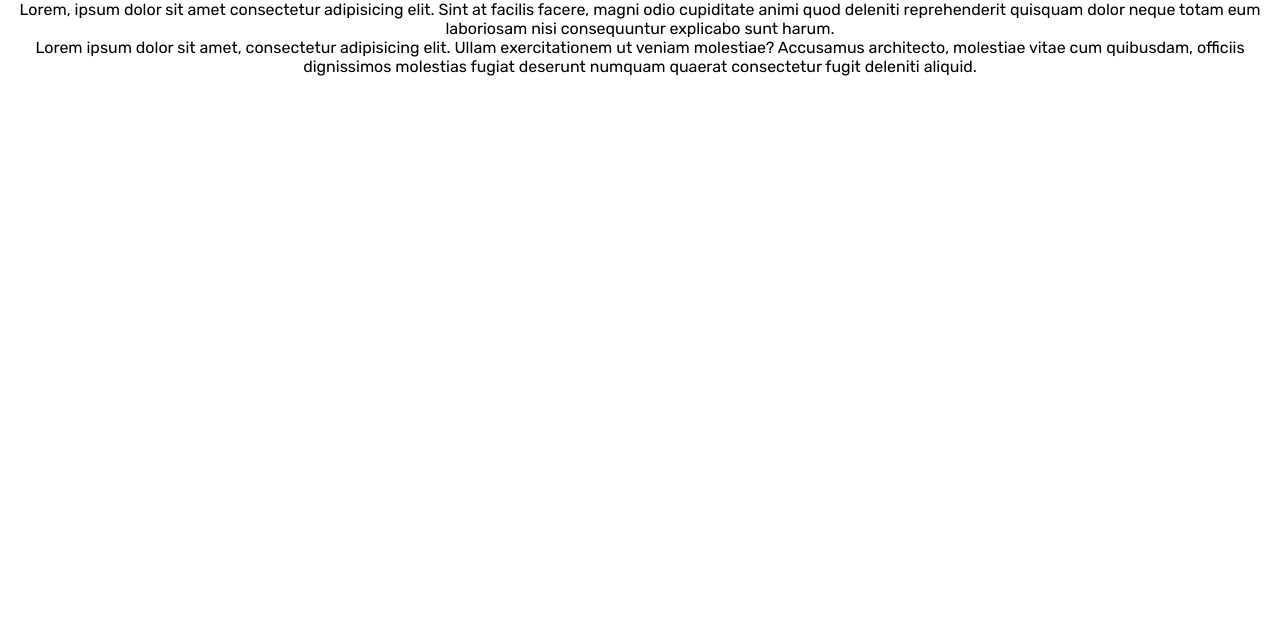
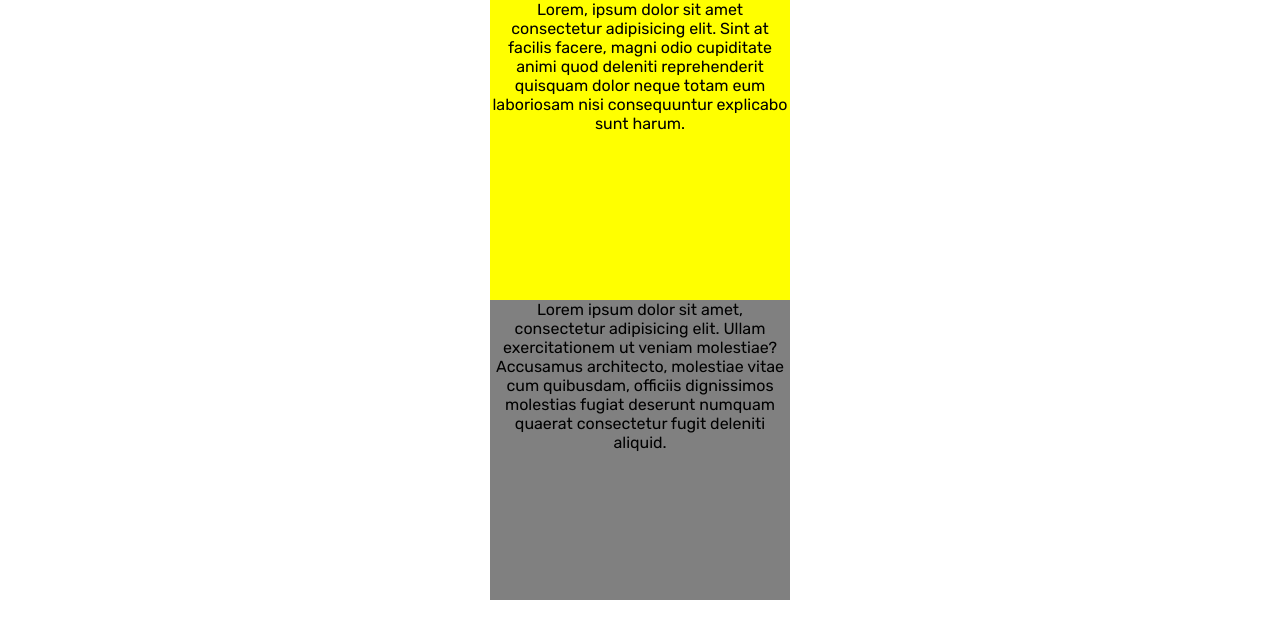
Before and after one commit to amunizp/RockTheCode-HoverAnimation, a plain HTML site: page Index.html in a window 1280 px wide. Drawn offline with Linux system fonts and the light colour scheme.

Commit message:
algo se mueve

```diff
--- a/Index.html
+++ b/Index.html
@@ -10,12 +10,12 @@
 
 <body>
   <section class="grid-container">
-    <div class="background">
+    <div class="box background">
       <p>Lorem, ipsum dolor sit amet consectetur adipisicing elit. Sint at facilis facere, magni odio cupiditate animi
         quod deleniti reprehenderit quisquam dolor neque totam eum laboriosam nisi consequuntur explicabo sunt harum.
       </p>
     </div>
-    <div class="moving">
+    <div class="box moving">
       <p>Lorem ipsum dolor sit amet, consectetur adipisicing elit. Ullam exercitationem ut veniam molestiae? Accusamus
         architecto, molestiae vitae cum quibusdam, officiis dignissimos molestias fugiat deserunt numquam quaerat
         consectetur fugit deleniti aliquid.</p>
--- a/style.css
+++ b/style.css
@@ -14,4 +14,32 @@
   text-align: center;
   justify-items: center;
   align-content: center;
+  grid-template-rows: 1fr 1fr;
 }
+/* las does cajas son el mismo tamaño */
+.box {
+  width: 300px;
+  height: 300px;
+  background-color: yellow;
+}
+/* al principo el que se mueve esta escondida */
+.moving {
+  display: flex;
+  background: grey;
+  animation-duration: 2s;
+  transform-origin: bottom;
+}
+.moving:hover {
+  display: flex;
+  animation-name: cubre;
+  animation-timing-function: ease;
+}
+/* igual esta todo aqui. el bounce on hoover. https://blog.hubspot.com/website/css-hover-animation */
+@keyframes cubre {
+  0% {
+    transform: translateY(0);
+  }
+  100% {
+    transform: translateY(-100px);
+  }
+}
```
